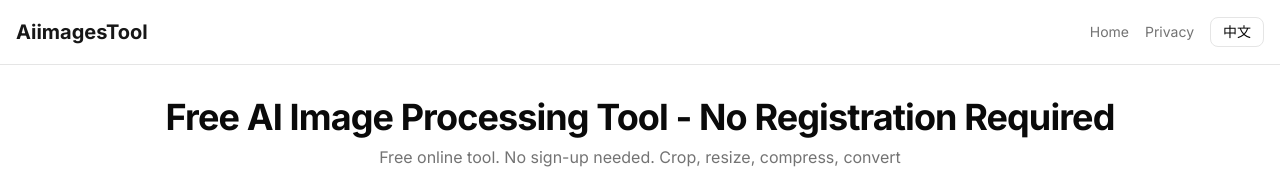
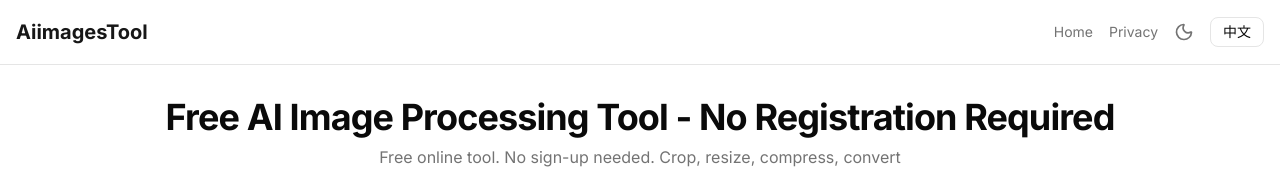
Before and after one commit to wuyujiazpw-wq/imagestool, a Next.js app: page / in a window 1280 px wide. Shown: the top 169 px of the page. Built offline with nearby package versions, Linux system fonts and the light colour scheme.

Commit message:
feat: add dark/light mode toggle
- ThemeProvider with localStorage persistence
- ThemeToggle button (sun/moon icon) in header
- Uses existing CSS variables and .dark class from shadcn/ui

```diff
--- a/src/app/layout.tsx
+++ b/src/app/layout.tsx
@@ -5,6 +5,7 @@
 import Footer from '@/components/Footer';
 import Script from 'next/script';
 import { LanguageProvider } from '@/components/LanguageProvider';
+import { ThemeProvider } from '@/components/ThemeProvider';
 
 const inter = Inter({ subsets: ['latin'] });
 
@@ -55,11 +56,13 @@
   return (
     <html lang="en">
       <body className={`${inter.className} min-h-screen flex flex-col`}>
+        <ThemeProvider>
         <LanguageProvider>
           <Header />
           <main className="flex-1 container mx-auto px-4 py-8">{children}</main>
           <Footer />
         </LanguageProvider>
+        </ThemeProvider>
         <Script
           id="schema-structured-data"
           type="application/ld+json"
--- a/src/components/Header.tsx
+++ b/src/components/Header.tsx
@@ -4,6 +4,7 @@
 import Link from 'next/link';
 import { useT } from './LanguageProvider';
 import LanguageToggle from './LanguageToggle';
+import ThemeToggle from './ThemeToggle';
 
 export default function Header() {
   const { t } = useT();
@@ -23,6 +24,7 @@
               {t('header.privacy')}
             </Link>
           </nav>
+          <ThemeToggle />
           <LanguageToggle />
         </div>
       </div>
--- /dev/null
+++ b/src/components/ThemeProvider.tsx
@@ -0,0 +1,47 @@
+'use client';
+
+import { createContext, useContext, useState, useEffect, ReactNode } from 'react';
+
+type Theme = 'light' | 'dark';
+
+interface ThemeContextType {
+  theme: Theme;
+  toggleTheme: () => void;
+}
+
+const ThemeContext = createContext<ThemeContextType | null>(null);
+
+export function ThemeProvider({ children }: { children: ReactNode }) {
+  const [theme, setTheme] = useState<Theme>('light');
+  const [mounted, setMounted] = useState(false);
+
+  useEffect(() => {
+    setMounted(true);
+    const stored = localStorage.getItem('theme') as Theme | null;
+    if (stored) {
+      setTheme(stored);
+      document.documentElement.classList.toggle('dark', stored === 'dark');
+    }
+  }, []);
+
+  const toggleTheme = () => {
+    const next = theme === 'light' ? 'dark' : 'light';
+    setTheme(next);
+    localStorage.setItem('theme', next);
+    document.documentElement.classList.toggle('dark', next === 'dark');
+  };
+
+  return (
+    <ThemeContext.Provider value={{ theme, toggleTheme }}>
+      {children}
+    </ThemeContext.Provider>
+  );
+}
+
+export function useTheme(): ThemeContextType {
+  const ctx = useContext(ThemeContext);
+  if (!ctx) {
+    return { theme: 'light', toggleTheme: () => {} };
+  }
+  return ctx;
+}
--- /dev/null
+++ b/src/components/ThemeToggle.tsx
@@ -0,0 +1,19 @@
+'use client';
+
+import { Moon, Sun } from 'lucide-react';
+import { useTheme } from './ThemeProvider';
+
+export default function ThemeToggle() {
+  const { theme, toggleTheme } = useTheme();
+
+  return (
+    <button
+      onClick={toggleTheme}
+      className="text-muted-foreground hover:text-foreground transition-colors"
+      aria-label="Toggle theme"
+      title={theme === 'light' ? 'Dark mode' : 'Light mode'}
+    >
+      {theme === 'light' ? <Moon className="h-5 w-5" /> : <Sun className="h-5 w-5" />}
+    </button>
+  );
+}
```
